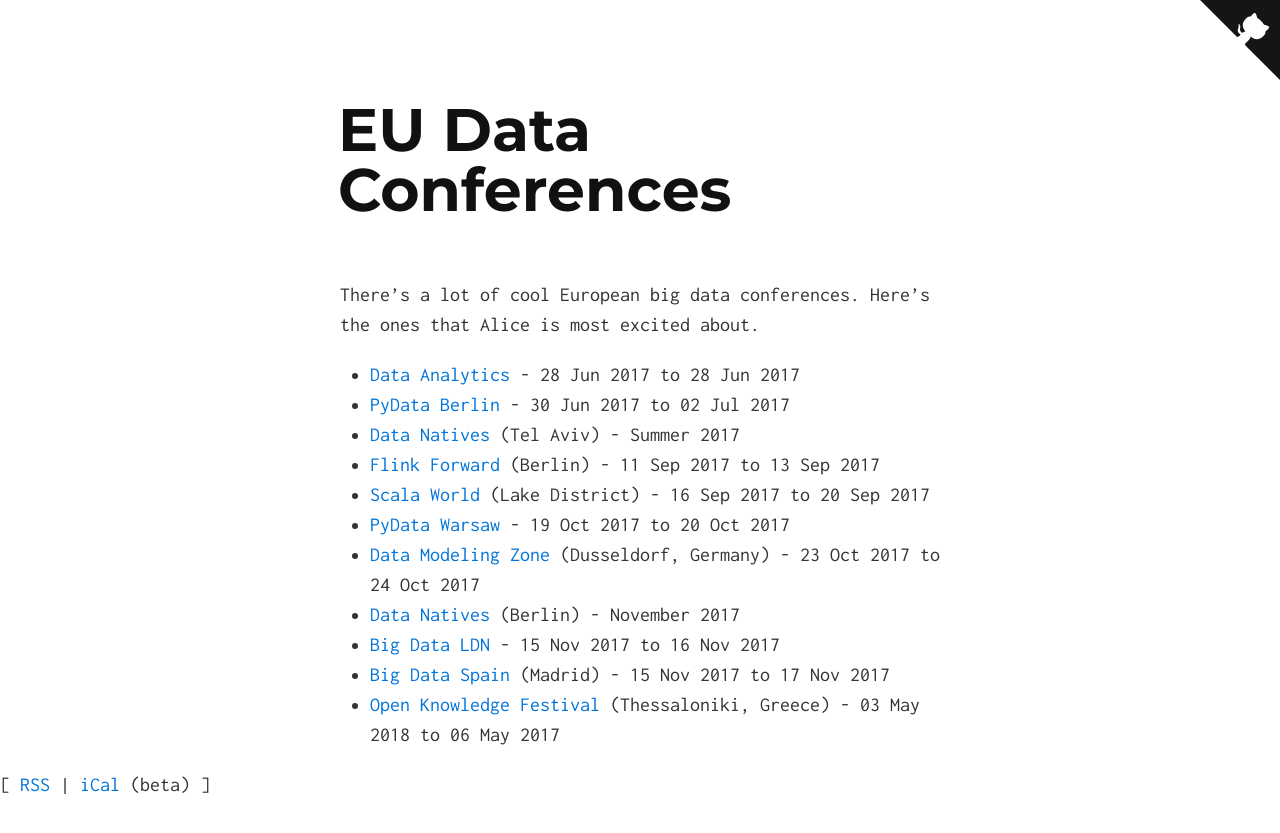
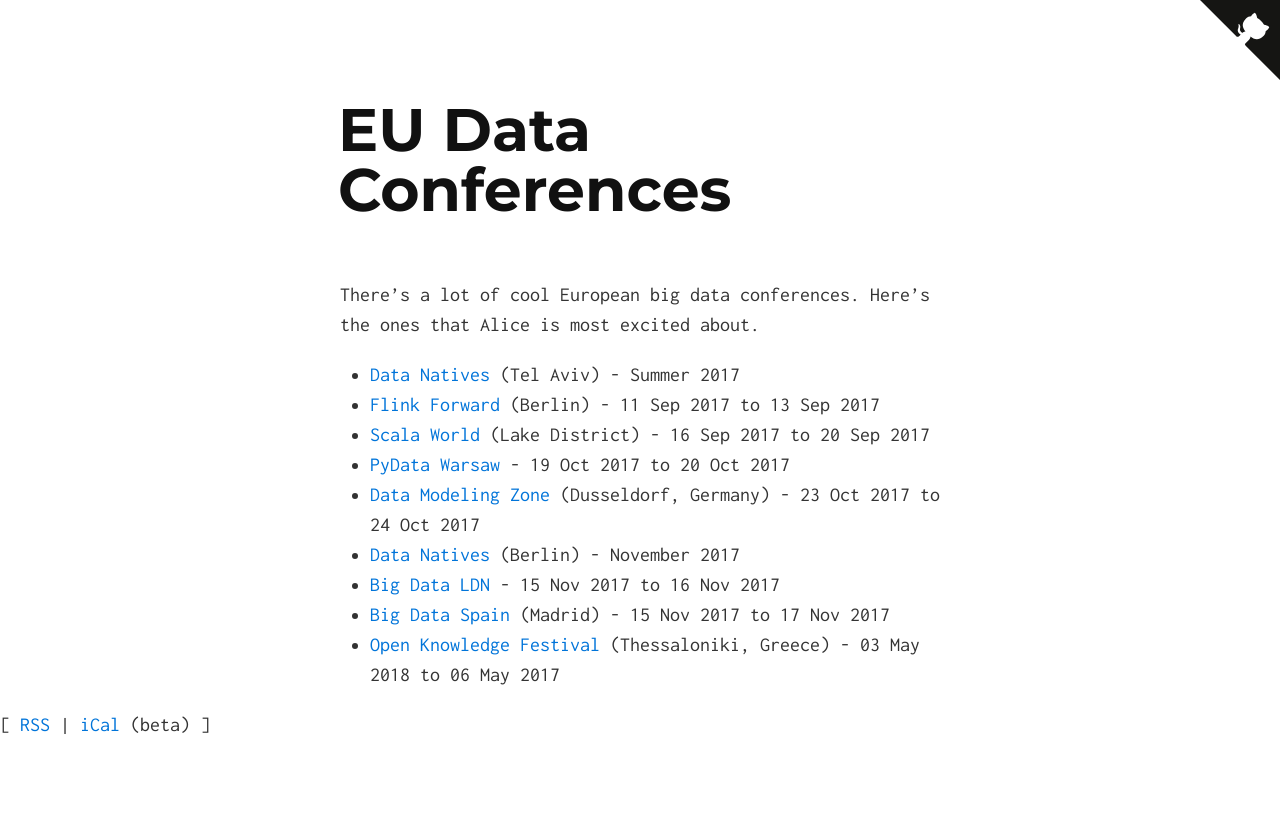
Before and after one commit to eudataconf/eudataconf, a Jekyll site: the page built from index.md, in a window 1280 px wide. Shown: the top 833 px of the page. Built offline with Jekyll 4.4.1, drawn with Linux system fonts in a browser that asks for light colours.

Commit message:
remove old events

```diff
--- a/_data/conferences.yml
+++ b/_data/conferences.yml
@@ -1,15 +1,3 @@
-- name: Data Analytics
-  roughdate: 28 June 2017
-  uri: http://conferences.unicom.co.uk/data-analytics-2017/
-  uid: 8
-  startdate: 2017-06-28
-  enddate: 2017-06-28
-- name: PyData Berlin
-  roughdate: 30 June - 02 July 2017
-  uri: https://pydata.org/berlin2017/
-  uid: 9
-  startdate: 2017-06-30
-  enddate: 2017-07-02
 - name: Data Natives
   location: Tel Aviv
   roughdate: Summer 2017
```
